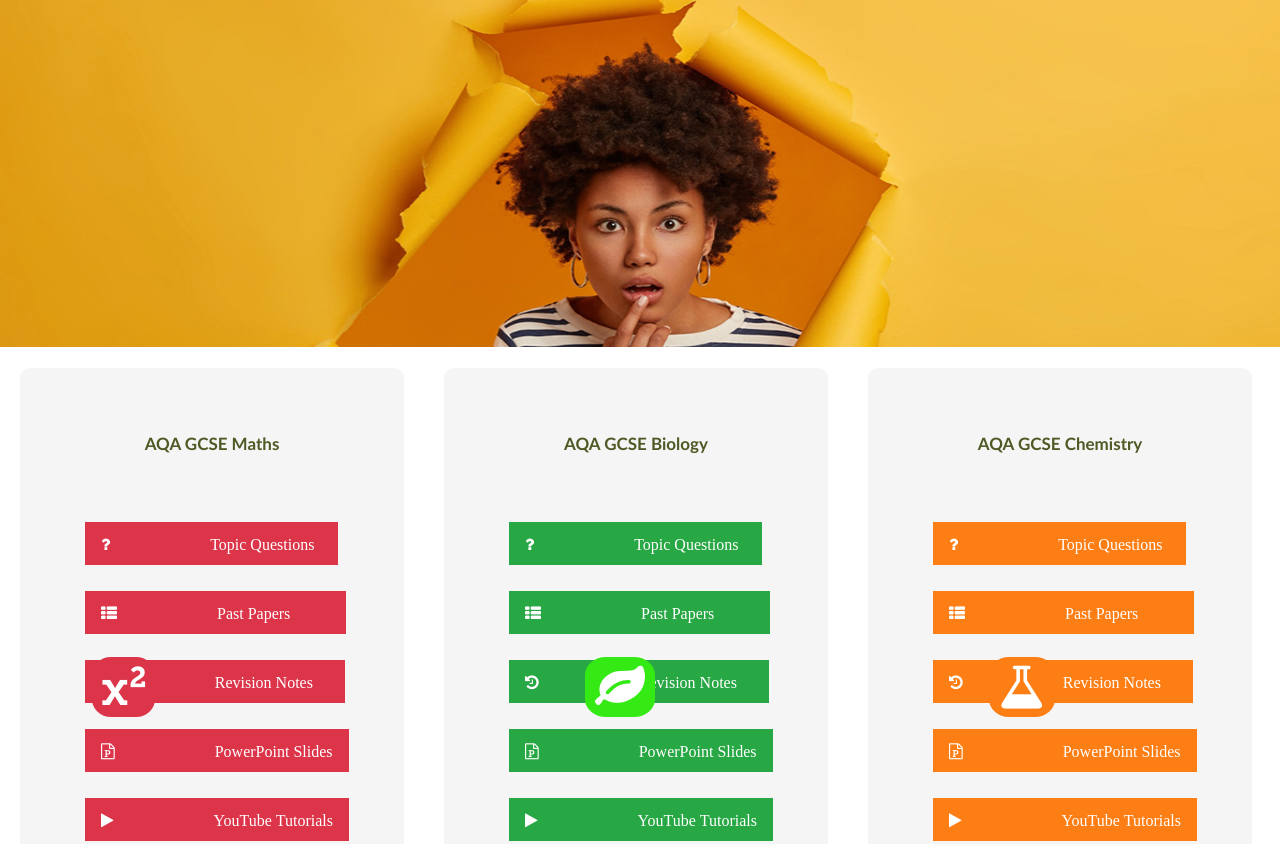
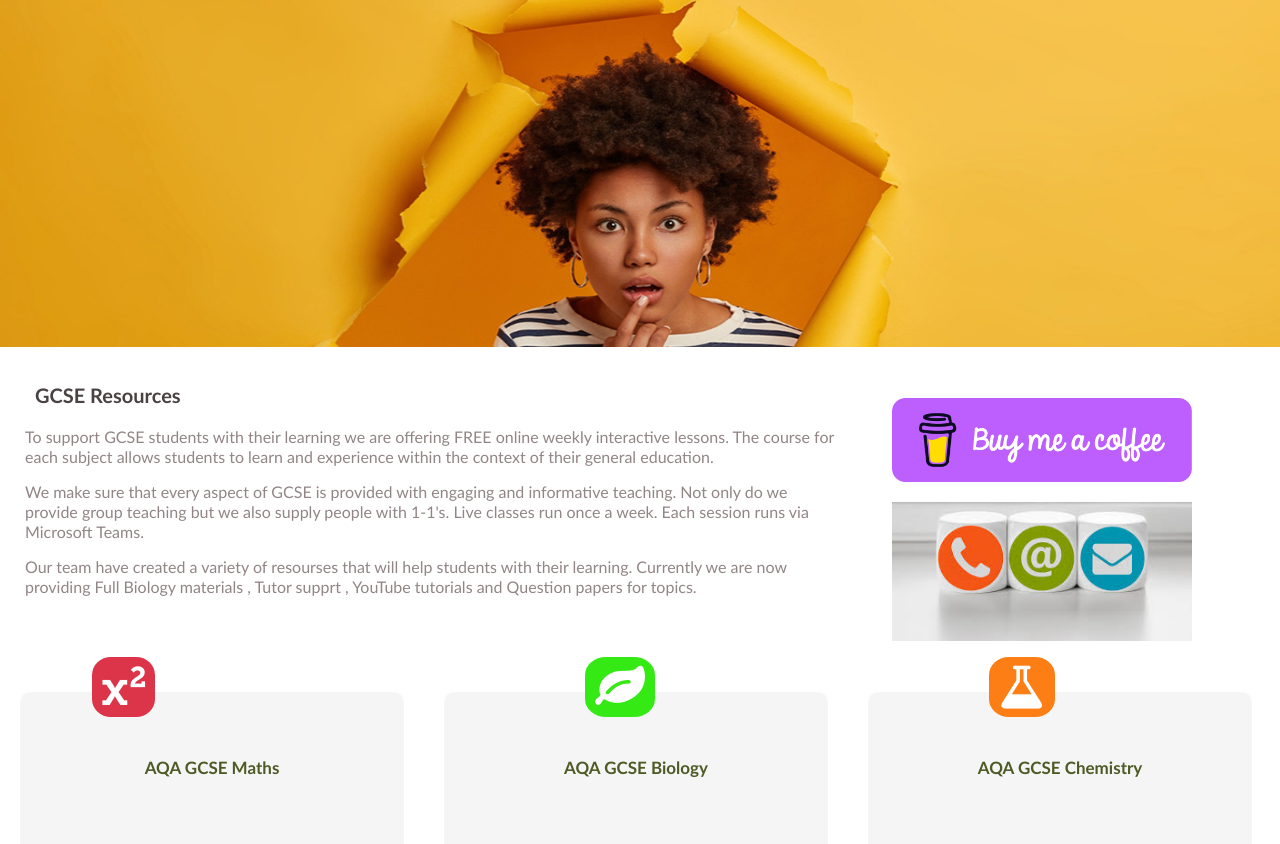
Before and after one commit to khizarsharief/Gcsewithmfs, a plain HTML site: page subjects.html in a window 1280 px wide. Shown: the part 213-1057 px from the top of the page. Drawn offline with Linux system fonts and the light colour scheme.

Commit message:
Update images and content

```diff
--- a/subjects.html
+++ b/subjects.html
@@ -57,14 +57,28 @@
         <!-- main Header Image end -->
 
         <!-- Main subject Content -->
+         <section>
+           <div class="cflex">
+             <div class="item1">
+               <h2>GCSE Resources</h2>
+             <p>To support GCSE students with their learning we are offering FREE online weekly interactive lessons. The course for each subject allows students to learn and experience within the context of their general education.</p>
+             <p>We make sure that every aspect of GCSE is provided with engaging and informative teaching. Not only do we provide group teaching but we also supply people with 1-1's. Live classes run once a week. Each session runs via Microsoft Teams.</p>
+              <p>Our team have created a variety of resourses that will help students with their learning. Currently we are now providing Full Biology materials , Tutor supprt , YouTube tutorials and Question papers for topics.</p>
+             </div>
+             <div class="item2">
+               <a href="#"><img src="Images/violet-button.png" width="300px"></a>
+               <a href="#"><img src="Images/support_contact_image.jpg" width="300px"></a>
+              </div>
+           </div>
 
+         </section>
 
 
         <!-- Subject section-->
         <section class="cflex">
         <div class="Subjectbox">
             <span class="badge fs50"> <i class="fa fa-superscript" aria-hidden="true"></i></span>
-            <h2 class="subjectbox_Header">AQA GCSE Maths</h2>
+            <h2 class="subjectbox_Header">AQA GCSE Maths </h2>
             <div class="topicsmargin">
             <a class="subjects_topics" href="#"><i class="fa fa-question"><span class="p50 borderleft"></span>Topic Questions &nbsp;</i></a>
         </div>
```
